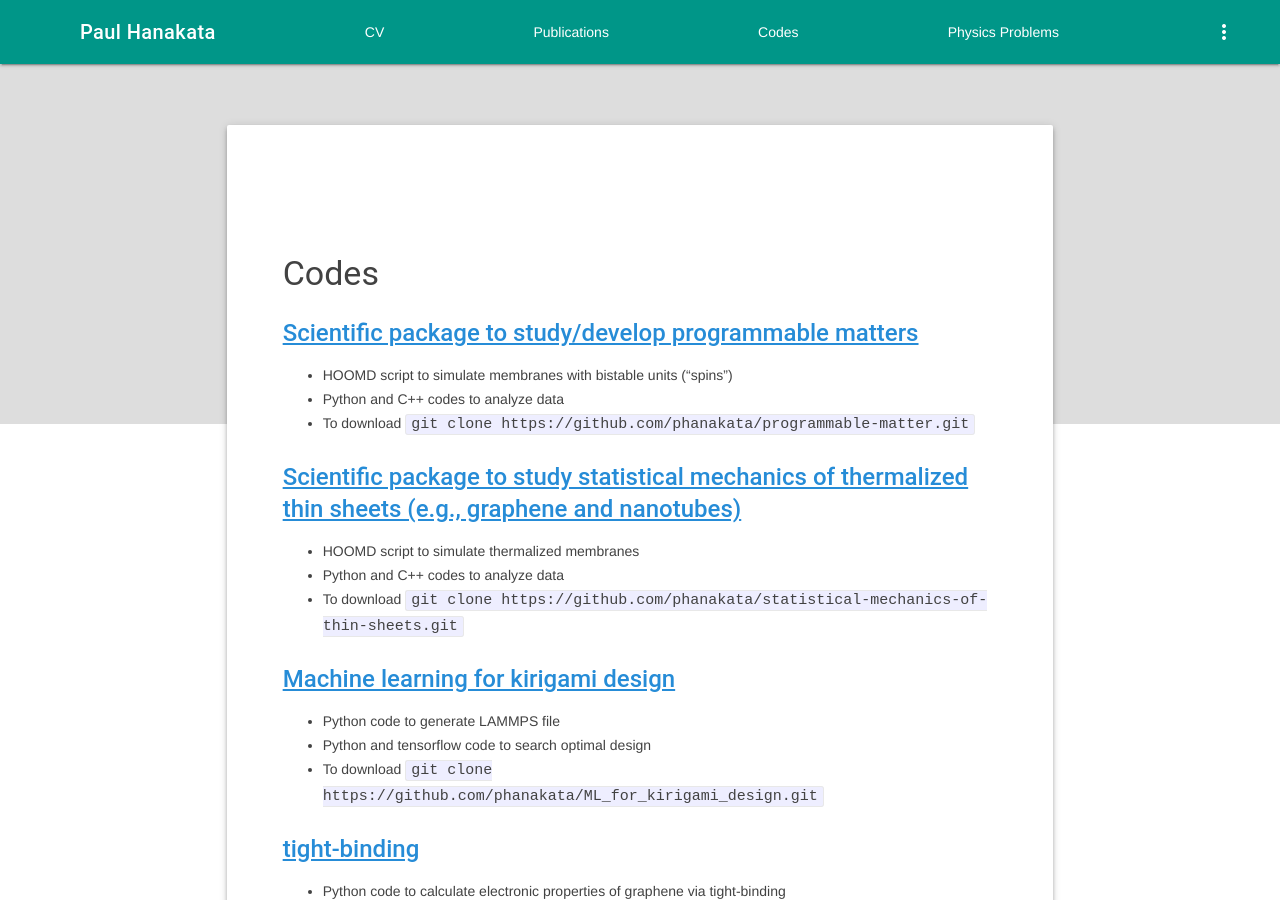
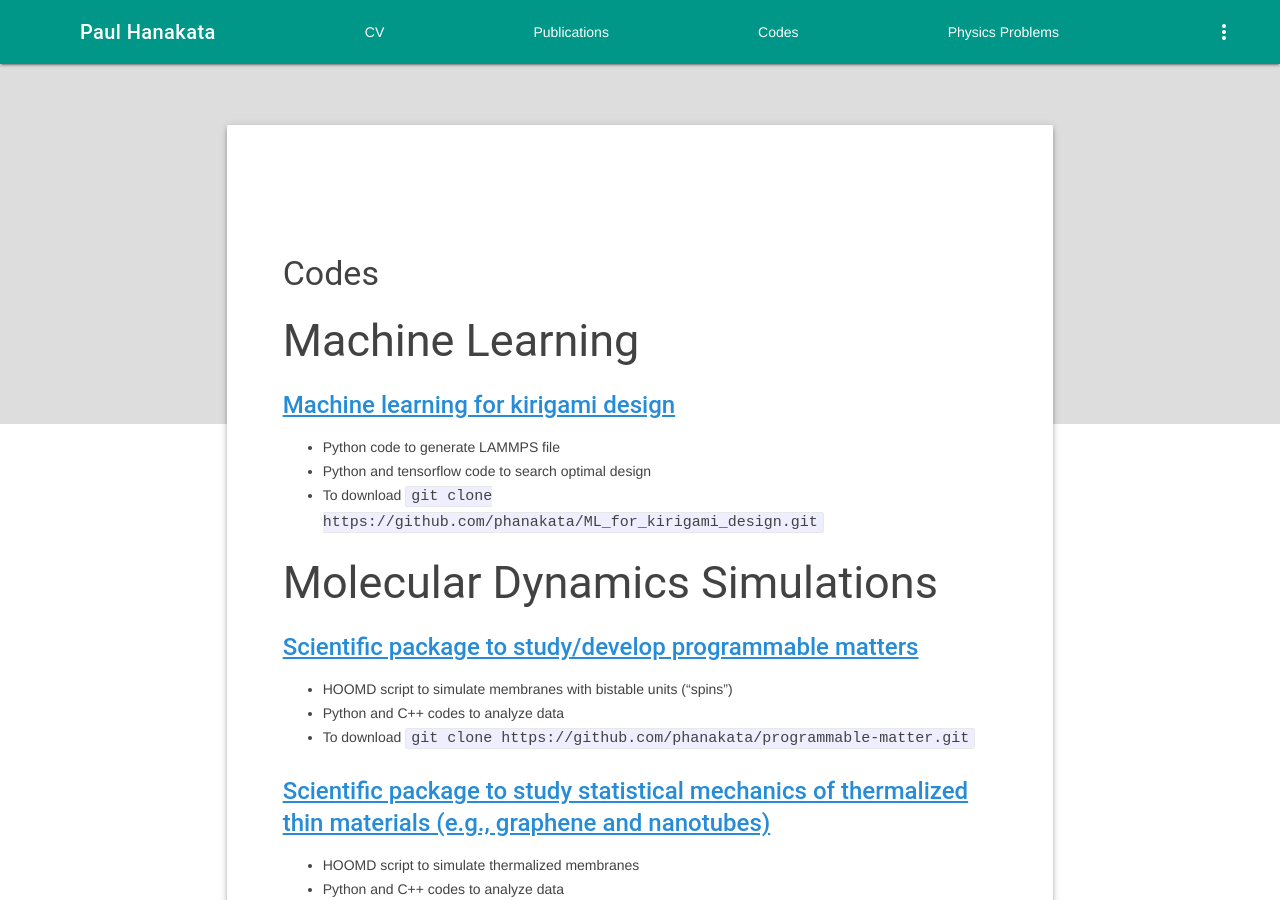
Before and after one commit to phanakata/phanakata.github.io, a Jekyll site: the page built from pages/Codes.md, in a window 1280 px wide and 900 px high. Built offline with Jekyll 4.4.1, drawn with Linux system fonts in a browser that asks for light colours; some of the changed text lies outside the part shown.

Commit message:
Update Codes.md

```diff
--- a/pages/Codes.md
+++ b/pages/Codes.md
@@ -4,22 +4,25 @@ title: Codes
 permalink: /Codes/
 ---
 
+## Machine Learning
+#### <a href="https://github.com/phanakata/ML_for_kirigami_design" style="color:#268cd7"> Machine learning for kirigami design  </a>
+* Python code to generate LAMMPS file
+* Python and tensorflow code to search optimal design
+* To download `git clone https://github.com/phanakata/ML_for_kirigami_design.git`
 
+
+## Molecular Dynamics Simulations
 #### <a href="https://github.com/phanakata/programmable-matter" style="color:#268cd7"> Scientific package to study/develop programmable matters  </a>
 * HOOMD script to simulate membranes with bistable units ("spins")
 * Python and C++ codes to analyze data
 * To download `git clone https://github.com/phanakata/programmable-matter.git`
 
-#### <a href="https://github.com/phanakata/statistical-mechanics-of-thin-materials" style="color:#268cd7"> Scientific package to study statistical mechanics of thermalized thin sheets (e.g., graphene and nanotubes) </a>
+#### <a href="https://github.com/phanakata/statistical-mechanics-of-thin-materials" style="color:#268cd7"> Scientific package to study statistical mechanics of thermalized thin materials (e.g., graphene and nanotubes) </a>
 * HOOMD script to simulate thermalized membranes
 * Python and C++ codes to analyze data
-* To download `git clone https://github.com/phanakata/statistical-mechanics-of-thin-sheets.git`
+* To download `git clone https://github.com/phanakata/statistical-mechanics-of-thin-materials.git`
 
-#### <a href="https://github.com/phanakata/ML_for_kirigami_design" style="color:#268cd7"> Machine learning for kirigami design  </a>
-* Python code to generate LAMMPS file
-* Python and tensorflow code to search optimal design
-* To download `git clone https://github.com/phanakata/ML_for_kirigami_design.git`
-
+## Electronic calculations
 #### <a href="https://github.com/phanakata/tight-binding" style="color:#268cd7"> tight-binding </a>
 * Python code to calculate electronic properties of graphene via tight-binding
 * To download `git clone https://github.com/phanakata/tight-binding.git`
```
